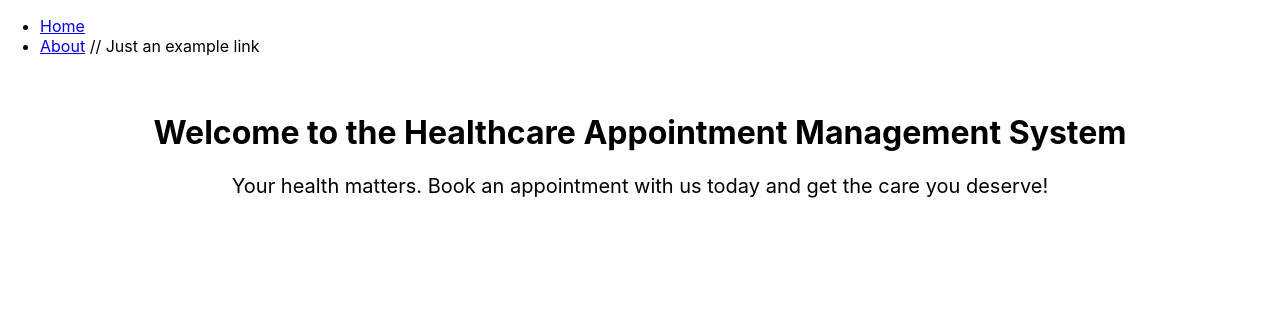
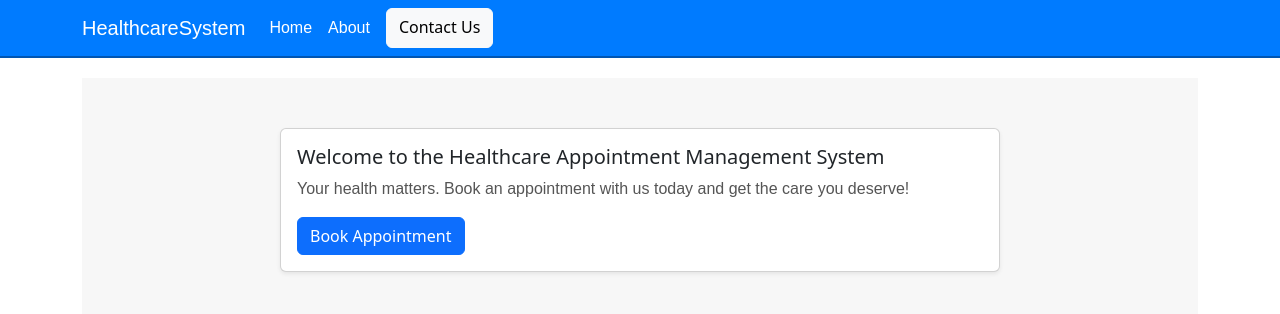
Before and after one commit to DamiansPortfolio/HealthcareAppointmentWebsite, a React (Create React App) app in the folder client/: page / in a window 1280 px wide. Shown: the top 314 px of the page. Built offline with nearby package versions, Linux system fonts and the light colour scheme.

Commit message:
Navbar added and functioning

```diff
--- a/client/package.json
+++ b/client/package.json
@@ -10,6 +10,7 @@
     "axios": "^1.6.8",
     "bootstrap": "^5.3.3",
     "react": "^18.2.0",
+    "react-bootstrap": "^2.10.2",
     "react-dom": "^18.2.0",
     "react-router-dom": "^6.22.3",
     "react-scripts": "5.0.1",
--- a/client/src/App.css
+++ b/client/src/App.css
@@ -1,38 +1,50 @@
-.App {
-  text-align: center;
+/* Global styles */
+body,
+h1,
+h2,
+h3,
+h4,
+h5,
+h6,
+p,
+a,
+button,
+input,
+textarea {
+  font-family: Arial, sans-serif; /* Ensuring Arial is used throughout */
 }
 
-.App-logo {
-  height: 40vmin;
-  pointer-events: none;
+/* Navbar specific styles */
+.navbar {
+  background-color: #007bff; /* A shade of blue */
+  border-bottom: 2px solid #0056b3; /* A darker shade of blue for contrast */
 }
 
-@media (prefers-reduced-motion: no-preference) {
-  .App-logo {
-    animation: App-logo-spin infinite 20s linear;
-  }
+.navbar-dark .navbar-brand,
+.navbar-dark .nav-link {
+  color: #ffffff; /* White text */
 }
 
-.App-header {
-  background-color: #282c34;
-  min-height: 100vh;
-  display: flex;
-  flex-direction: column;
-  align-items: center;
-  justify-content: center;
-  font-size: calc(10px + 2vmin);
-  color: white;
+/* Button styles across the application */
+.btn {
+  background-color: #ffffff; /* White background */
+  color: #000000; /* Black text */
+  border-radius: 5px; /* Rounded corners */
+  border: 1px solid #000; /* Black border */
 }
 
-.App-link {
-  color: #61dafb;
+.btn:hover {
+  color: #007bff; /* Change text color to blue on hover */
+  background-color: #e7f0fd; /* Very light blue background on hover */
 }
 
-@keyframes App-logo-spin {
-  from {
-    transform: rotate(0deg);
-  }
-  to {
-    transform: rotate(360deg);
-  }
+/* Optional: Additional button styling for non-navbar buttons */
+.button-primary {
+  background-color: #007bff; /* Blue background */
+  color: #ffffff; /* White text */
 }
+
+.button-primary:hover {
+  background-color: #0056b3; /* Darker blue on hover */
+  color: #ffffff; /* White text */
+}
--- a/client/src/App.js
+++ b/client/src/App.js
@@ -1,34 +1,43 @@
 import React from "react";
-import {
-  BrowserRouter as Router,
-  Routes, // 'Switch' is replaced by 'Routes' in v6
-  Route,
-  Link,
-} from "react-router-dom";
-import HomePage from "./HomePage"; // Ensure this component is properly defined
-import AboutPage from "./AboutPage"; // Optional: Example component
+import { BrowserRouter as Router, Routes, Route, Link } from "react-router-dom";
+import { Navbar, Nav, Container, NavDropdown, Button } from "react-bootstrap";
+import HomePage from "./HomePage";
+import AboutPage from "./AboutPage";
+import "./App.css"; // Make sure the path is correct
 
 function App() {
   return (
     <Router>
-      <div>
-        <nav>
-          <ul>
-            <li>
-              <Link to="/">Home</Link>
-            </li>
-            <li>
-              <Link to="/about">About</Link> // Just an example link
-            </li>
-          </ul>
-        </nav>
+      <Navbar collapseOnSelect expand="lg" variant="dark">
+        <Container>
+          <Navbar.Brand as={Link} to="/">
+            HealthcareSystem
+          </Navbar.Brand>
+          <Navbar.Toggle aria-controls="responsive-navbar-nav" />
+          <Navbar.Collapse id="responsive-navbar-nav">
+            <Nav className="me-auto">
+              <Nav.Link as={Link} to="/" className="nav-link">
+                Home
+              </Nav.Link>
+              <Nav.Link as={Link} to="/about" className="nav-link">
+                About
+              </Nav.Link>
+              {/* Example for using Button in Navbar for uniform styling */}
+              <Button as={Link} to="/contact" variant="light" className="ms-2">
+                Contact Us
+              </Button>
+            </Nav>
+          </Navbar.Collapse>
+        </Container>
+      </Navbar>
 
-        {/* 'Switch' is replaced with 'Routes' which is used to define all the Route components */}
+      <Container style={{ marginTop: "20px" }}>
         <Routes>
+          <Route path="/contact" element={<div>Contact Page</div>} />
           <Route path="/about" element={<AboutPage />} />
           <Route path="/" element={<HomePage />} />
         </Routes>
-      </div>
+      </Container>
     </Router>
   );
 }
--- /dev/null
+++ b/client/src/HomePage.css
@@ -0,0 +1,21 @@
+.home-container {
+  padding-top: 50px;
+  padding-bottom: 50px;
+  background: #f7f7f7; /* light grey background */
+}
+
+.home-card {
+  background: rgba(255, 255, 255, 0.8);
+  border-radius: 8px;
+}
+
+.home-title {
+  color: #007bff; /* Bootstrap primary blue */
+  font-size: 24px;
+  font-weight: bold;
+}
+
+.home-text {
+  color: #555; /* medium-dark grey */
+  font-size: 16px;
+}
--- a/client/src/HomePage.js
+++ b/client/src/HomePage.js
@@ -1,14 +1,29 @@
 import React from "react";
+import { Container, Row, Col, Button, Card } from "react-bootstrap";
+import "./HomePage.css"; // Ensure this path is correct and the file exists
 
 function HomePage() {
   return (
-    <div style={{ padding: "20px", textAlign: "center" }}>
-      <h1>Welcome to the Healthcare Appointment Management System</h1>
-      <p style={{ fontSize: "20px" }}>
-        Your health matters. Book an appointment with us today and get the care
-        you deserve!
-      </p>
-    </div>
+    <Container className="home-container">
+      <Row className="justify-content-md-center">
+        <Col md={8}>
+          <Card className="home-card mb-4 shadow-sm">
+            <Card.Body>
+              <Card.Title className="home-title">
+                Welcome to the Healthcare Appointment Management System
+              </Card.Title>
+              <Card.Text className="home-text">
+                Your health matters. Book an appointment with us today and get
+                the care you deserve!
+              </Card.Text>
+              <Button variant="primary" href="#book">
+                Book Appointment
+              </Button>
+            </Card.Body>
+          </Card>
+        </Col>
+      </Row>
+    </Container>
   );
 }
 
```
Also changed, not shown: client/src/components/Navbar.js (added, +23 -0 lines), client/src/index.js (+7 -6 lines), 1 other file (tests, documents, lock files or other folders).
